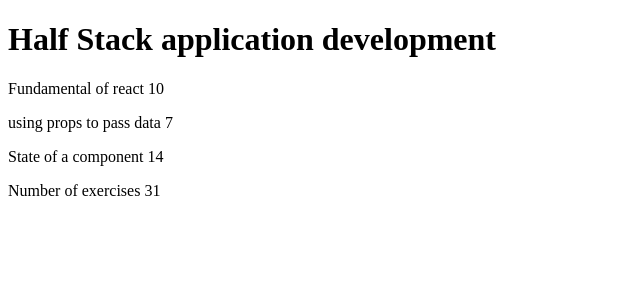
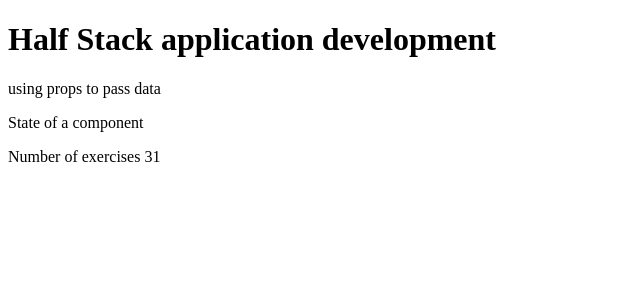
Before and after one commit to nyassian/fullstackopen, a React (Vite) app in the folder examples/fs-part-1/courseinfo/: page / in a window 1280 px wide. Shown: the top 300 px of the page, without its empty margins (0-640 px from the left). Built offline with nearby package versions, Linux system fonts and the light colour scheme.

Commit message:
new changes

```diff
--- a/examples/fs-part-1/courseinfo/src/App.jsx
+++ b/examples/fs-part-1/courseinfo/src/App.jsx
@@ -22,12 +22,15 @@ const Part = (props) =>{
   )
 }
 
-const Content = ({part,exercises}) =>{
+const Content = ({part1,exercise1,part2,exercise2,part3,exercise3}) =>{
 
   return(
    <div>
 
-   <Part part={part}  exercises={exercises}/>
+   <Part part={part1}  exercises={exercise1}/>
+   <Part part={part2}  exercises={exercise2}/>
+   <Part part={part3}  exercises={exercise3}/>
+
 
 
 
@@ -61,9 +64,9 @@ const App = () =>{
   return (
     <div>
       <Header  course={course}/>
-      <Content part={part1} exercises={exercise1} />
-      <Content part={part2} exercises={exercise2} />
-      <Content part={part3} exercises={exercise3} />
+      <Content part={part1} exercises={exercise1} part2={part2} exercises2={exercise2}
+      part3={part3} exercises3={exercise3} />
+
       <Total   exercises={exercise1 + exercise2 + exercise3}/>
     </div>
   )
```
